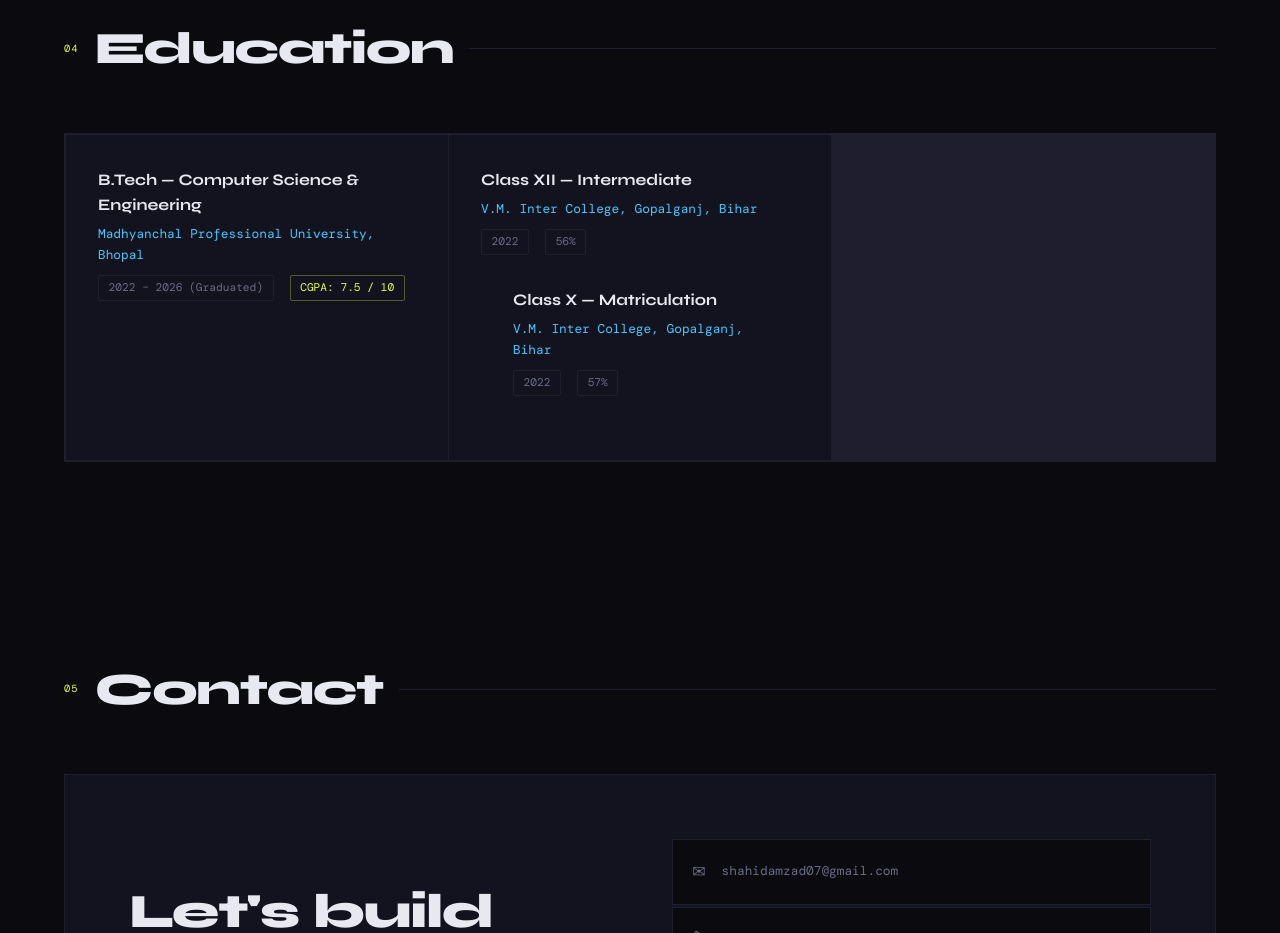
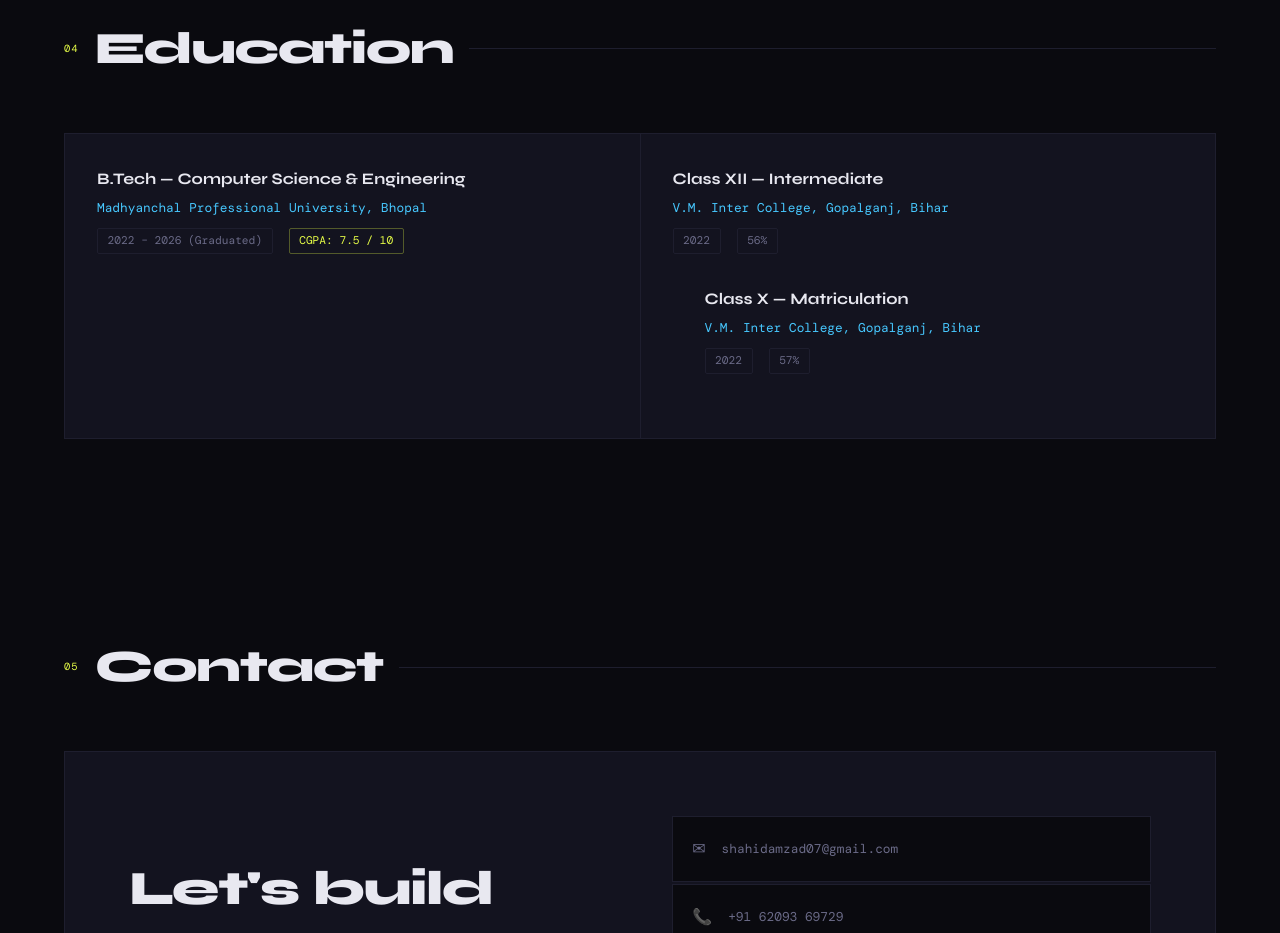
Before and after one commit to shahidamzad/profile, a plain HTML site: page index.html in a window 1280 px wide. Shown: the part 3200-4133 px from the top of the page. Drawn offline with nearby package versions, Linux system fonts and the light colour scheme; a web font is replaced by a local one.

Commit message:
Update Protolio.css

```diff
--- a/Protolio.css
+++ b/Protolio.css
@@ -244,61 +244,15 @@ section { position: relative; z-index: 1; padding: 6rem 4rem; }
 .badges { display: flex; gap: 0.4rem; flex-wrap: wrap; }
 
 /* EDUCATION */
-.edu-grid {
-    display: grid;
-    grid-template-columns: repeat(3, 1fr);
-    gap: 1px;
-    background: var(--border);
-    border: 2px solid var(--border);
-}
-
-.edu-card {
-    background: var(--card);
-    padding: 2rem;
-    transition: background 0.2s;
-}
-
-.edu-card:hover {
-    background: #161625;
-}
-
-.edu-degree {
-    font-family: 'Syne', sans-serif;
-    font-size: 1rem;
-    font-weight: 700;
-    margin-bottom: 0.4rem;
-    cursor: pointer;
-    transition: color 0.2s;
-}
-
-.edu-card:hover .edu-degree {
-    color: var(--accent);
-}
-
-.edu-institution {
-    font-size: 0.8rem;
-    color: var(--accent2);
-    margin-bottom: 0.6rem;
-}
-
-.edu-meta {
-    display: flex;
-    gap: 1rem;
-    flex-wrap: wrap;
-}
-
-.edu-tag {
-    font-size: 0.7rem;
-    color: var(--muted);
-    border: 1px solid var(--border);
-    padding: 0.2rem 0.6rem;
-    border-radius: 2px;
-}
-
-.edu-cgpa {
-    color: var(--accent);
-    border-color: rgba(232, 255, 71, 0.3);
-}
+.edu-grid { display: grid; grid-template-columns: 1fr 1fr; gap: 1px; background: var(--border); border: 1px solid var(--border); }
+.edu-card { background: var(--card); padding: 2rem; transition: background 0.2s; }
+.edu-card:hover { background: #161625; }
+.edu-degree { font-family: 'Syne', sans-serif; font-size: 1rem; font-weight: 700; margin-bottom: 0.4rem; cursor: pointer; transition: color 0.2s; }
+.edu-card:hover .edu-degree { color: var(--accent); }
+.edu-institution { font-size: 0.8rem; color: var(--accent2); margin-bottom: 0.6rem; }
+.edu-meta { display: flex; gap: 1rem; flex-wrap: wrap; }
+.edu-tag { font-size: 0.7rem; color: var(--muted); border: 1px solid var(--border); padding: 0.2rem 0.6rem; border-radius: 2px; }
+.edu-cgpa { color: var(--accent); border-color: rgba(232,255,71,0.3); }
 
 /* CONTACT */
 .contact-section { background: var(--card); border: 1px solid var(--border); padding: 4rem; display: grid; grid-template-columns: 1fr 1fr; gap: 4rem; align-items: center; }
```
